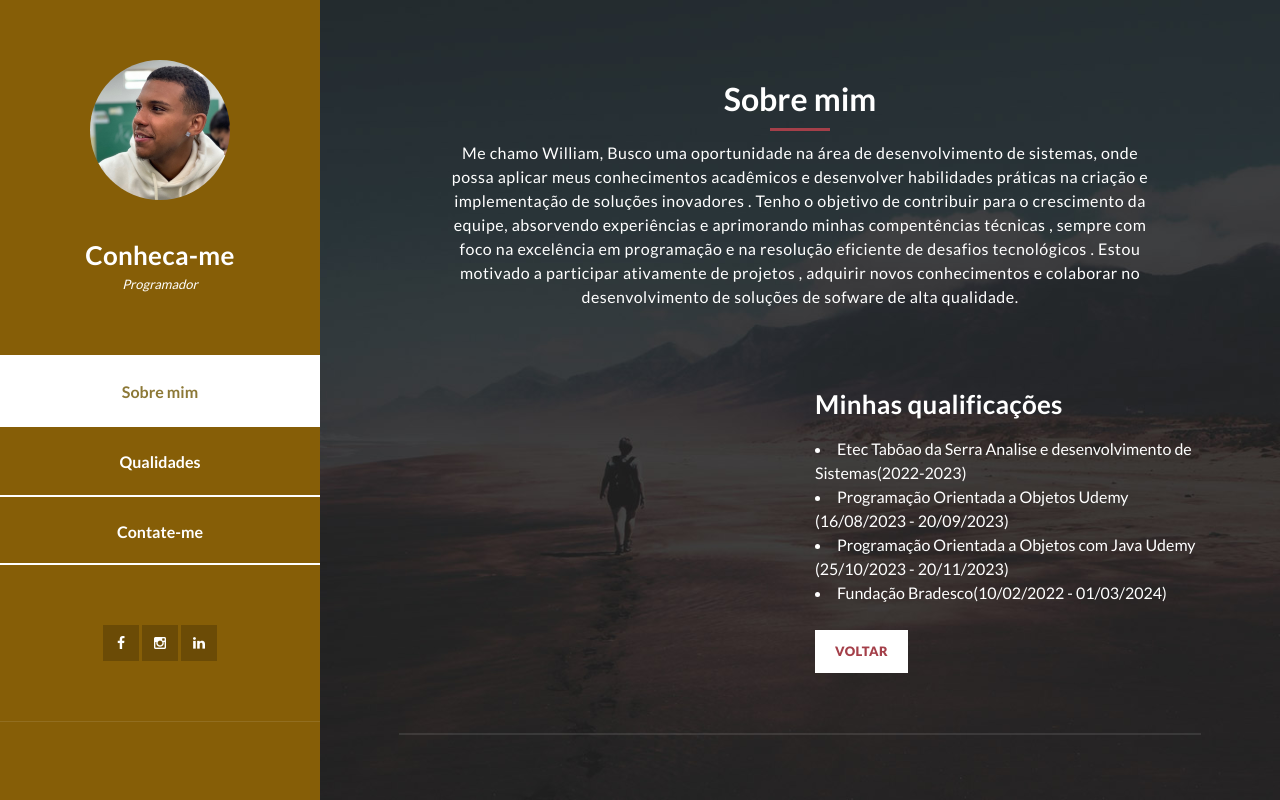
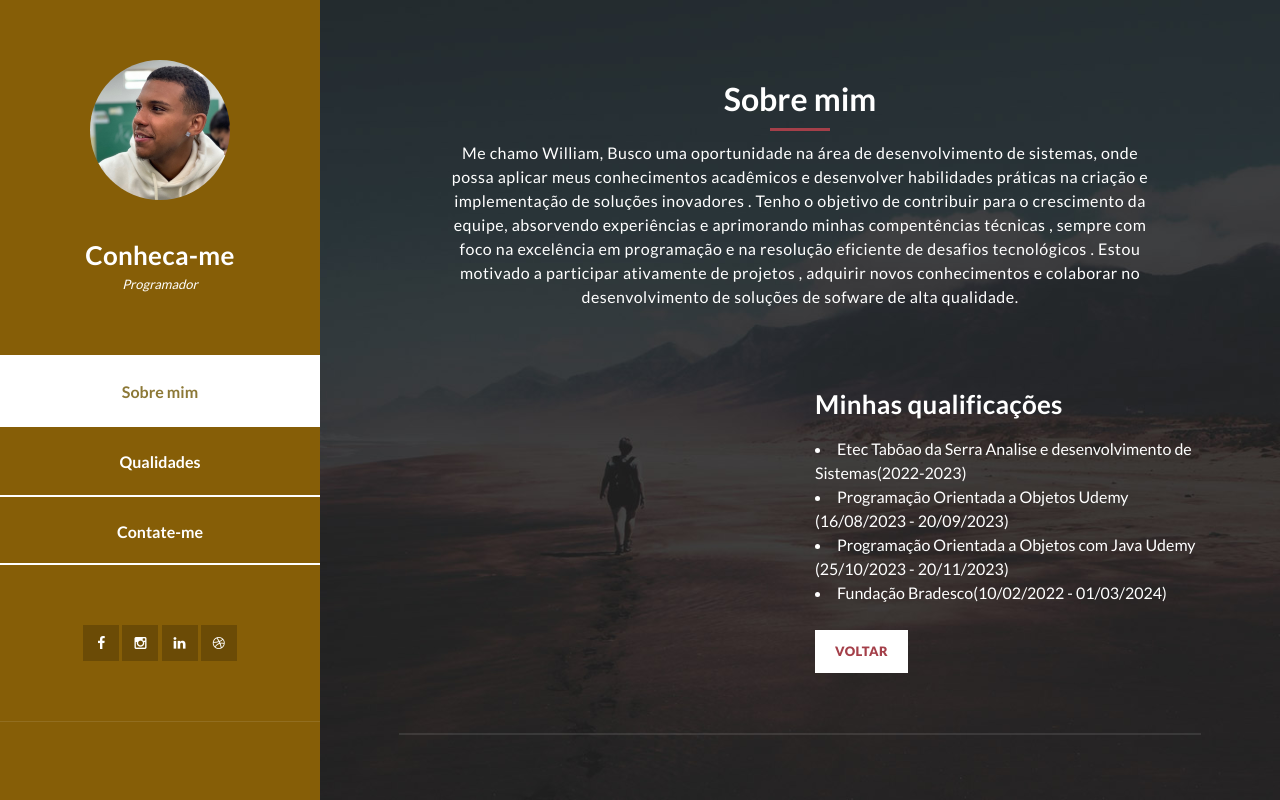
Before and after one commit to Znaruto123/portifolio, a plain HTML site: page index.html in a window 1280 px wide. Shown: the top 800 px of the page. Drawn offline with nearby package versions, Linux system fonts and the light colour scheme.

Commit message:
Add files via upload

```diff
--- a/index.html
+++ b/index.html
@@ -64,7 +64,9 @@
                 <li>
                   <a href="www.linkedin.com/in/william-cesar-45790229a"><i class="fa fa-linkedin"></i></a>
                 </li>
-
+                <li>
+                  <a href="https://github.com/Will0410"><i class="fa fa-dribbble"></i></a>
+                </li>
               </ul>
             </div>
             <div class="copyright-text">
```
